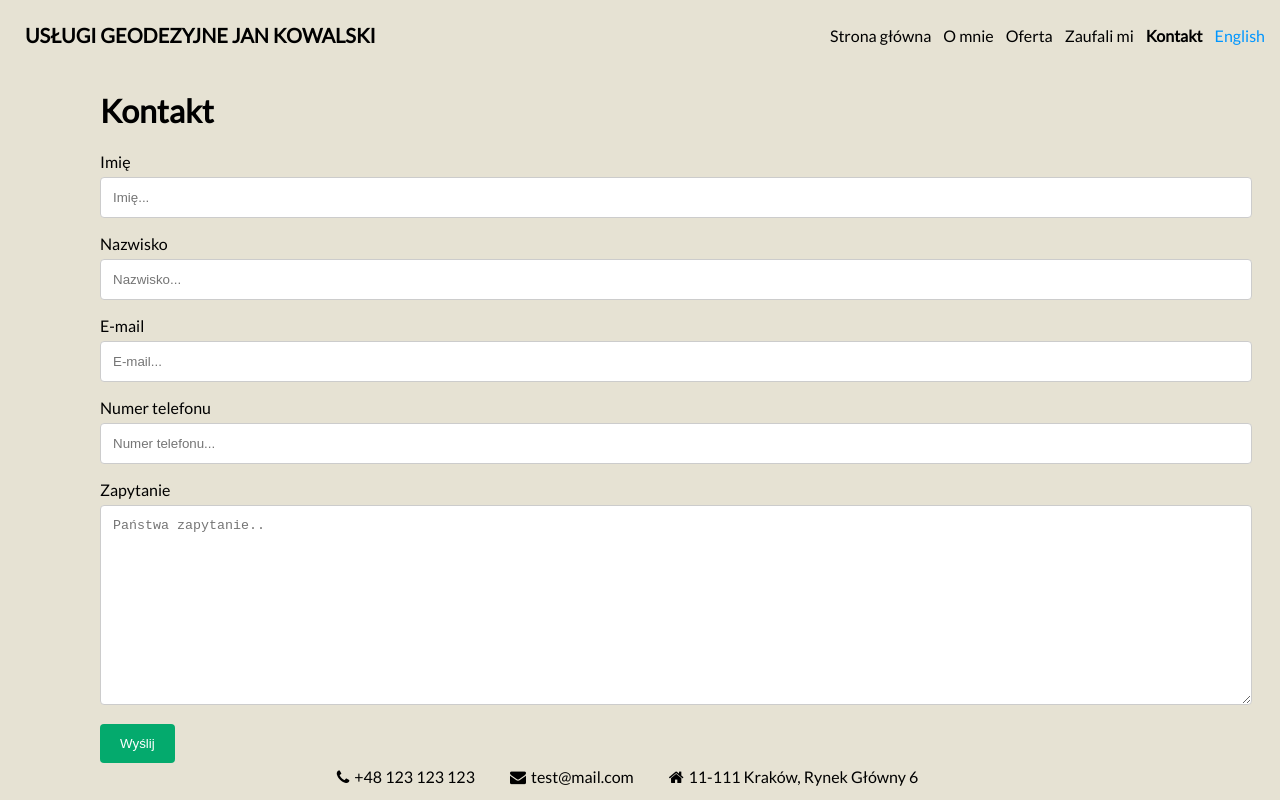
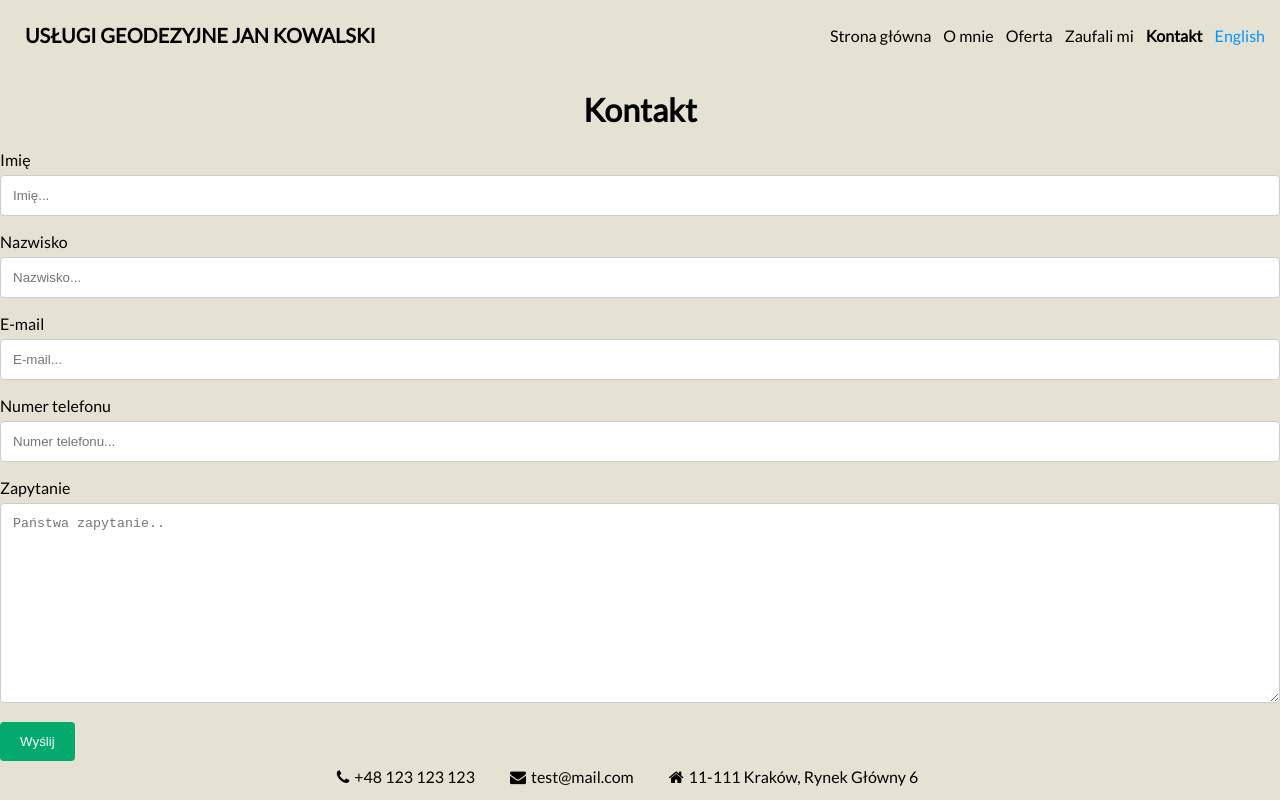
Before and after one commit to jawnior/reactLandingPage, a React (Create React App) app: page /kontakt in a window 1280 px wide. Built offline with nearby package versions, Linux system fonts and the light colour scheme.

Commit message:
RWD updates

```diff
--- a/src/components/aboutMe/AboutMe.css
+++ b/src/components/aboutMe/AboutMe.css
@@ -7,7 +7,6 @@
     animation-duration: 2s;
     position: relative;
     height: calc(100vh - 70px);
-    margin-top: 70px;
 }
 
 @keyframes opacity-about-me {
@@ -18,9 +17,7 @@
 .text-container {
     background-color: #e6e2d3;
     font-size: 40px;
-    padding: 0 10px;
     margin-right: 300px;
-    margin: 20px;
     text-align: center;
 }
 
--- a/src/components/contact/Contact.css
+++ b/src/components/contact/Contact.css
@@ -23,12 +23,15 @@ input[type=submit]:hover {
 }
 
 .container {
-    border-radius: 5px;
-    padding: 20px;
+    display: flex;
+    max-width: 100%;
+    justify-content: center;
+    align-items: center;
+    flex-direction: column;
+    animation-name: opacity-about-me;
+    animation-duration: 2s;
     position: relative;
-    top: 150px;
-    width: 90%;
-    left: 80px;
+    height: calc(100vh - 70px);
 }
 
 @media screen and (min-width: 1024px) and (max-width: 1440px){
--- a/src/components/footer/Footer.css
+++ b/src/components/footer/Footer.css
@@ -1,13 +1,12 @@
 #footer {
     position: fixed;
-    background-color: #e6e2d3;
     bottom: 0;
     left: 0;
-    right: 0;
+    width: 100%;
+    background-color: #e6e2d3;
+    z-index: 9999;
     text-align: center;
-    width: 100%;
-    margin-top: 98px;
-  }
+}
 
 .text p {
     font-size: 32px;
--- a/src/components/menu/Menu.css
+++ b/src/components/menu/Menu.css
@@ -7,7 +7,6 @@
     animation-duration: 2s;
     position: relative;
     height: calc(100vh - 70px);
-    margin-top: 70px;
 }
 
 @keyframes opacity-menu {
--- a/src/components/testimonials/Testimonials.css
+++ b/src/components/testimonials/Testimonials.css
@@ -7,7 +7,6 @@
     animation-duration: 2s;
     position: relative;
     height: calc(100vh - 70px);
-    margin-top: 70px;
     flex-direction: column;
 }
 
```
